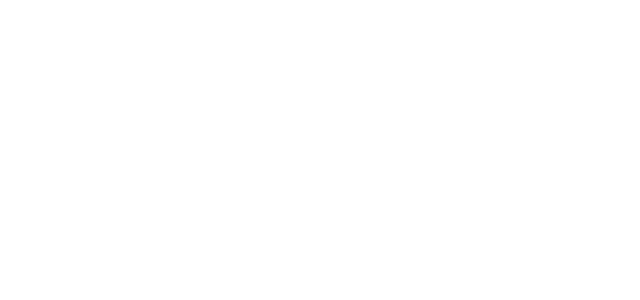
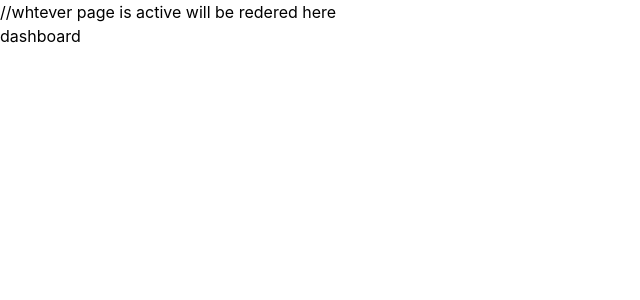
Before and after one commit to Yetty2020/URLShortener, a React (Vite) app: page /dashboard in a window 1280 px wide. Shown: the top 300 px of the page, without its empty margins (0-640 px from the left). Built offline with nearby package versions, Linux system fonts and the light colour scheme.

Commit message:
feat: Implemented shared layout that wraps all routes

```diff
--- a/src/App.tsx
+++ b/src/App.tsx
@@ -1,15 +1,16 @@
 
-import {createBrowserRouter} from "react-router-dom";
+import {createBrowserRouter, RouterProvider} from "react-router-dom";
 import AppLayout from "./layouts/AppLayout";
 import LandingPage from "./pages/LandingPage";
-import Dashboard from "./pages/dashboard";
-import Auth from "./pages/auth";
-import Link from "./pages/link";
-import RedirectLandingPage from "./pages/redirectLandingPage";
+import Dashboard from "./pages/Dashboard";
+import Auth from "./pages/Auth";
+import Link from "./pages/Link";
+import RedirectLandingPage from "./pages/RedirectLandingPage";
 function App() {
 
   const router = createBrowserRouter([
     {
+      //every page in the app should go through the AppLayout component
       element: <AppLayout/>,
       children: [
         {
@@ -25,21 +26,18 @@
           element: <Auth/>
         },
         {
-          path: "/link",
+          path: "/link/:id",
           element: <Link/>
         },
         {
-          path: "/",
+          path: "/:id",
           element: <RedirectLandingPage/>
         }
       ]
     }
   ])
   return (
-    <div>
-
-
-    </div>
+    <RouterProvider router={router}/>
   )
 }
 
--- a/src/layouts/AppLayout.tsx
+++ b/src/layouts/AppLayout.tsx
@@ -1,8 +1,11 @@
-import React from 'react'
+
+import { Outlet } from 'react-router-dom'
 
 export default function AppLayout() {
   return (
     <div>
+      //whtever page is active will be redered here
+      <Outlet/>
 
     </div>
   )
--- a/src/pages/dashboard.tsx
+++ b/src/pages/dashboard.tsx
@@ -5,7 +5,7 @@
 function dashboard() {
   return (
     <div>
-
+      dashboard
     </div>
   )
 }
```
